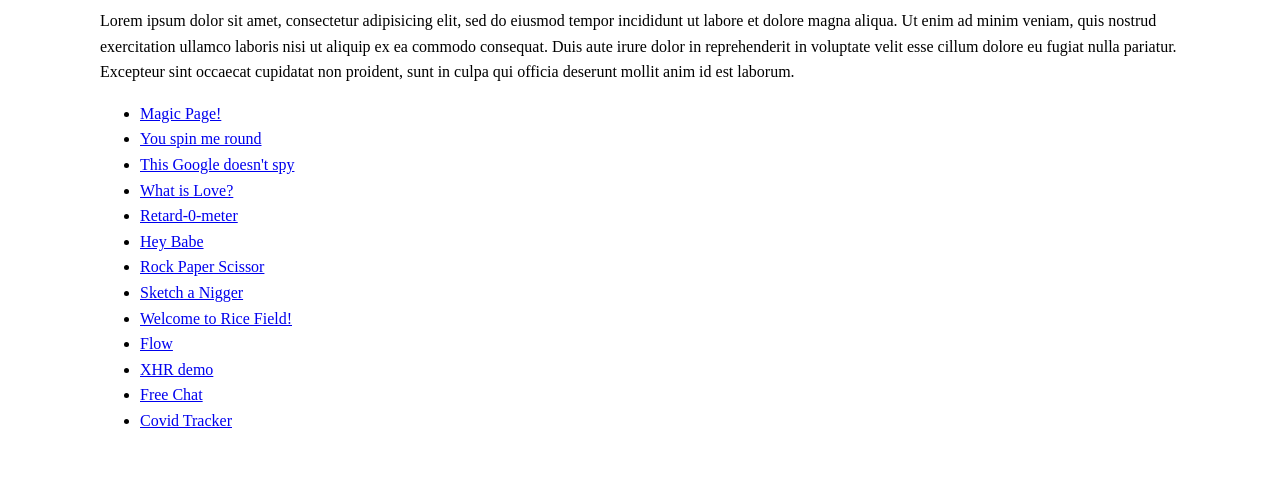
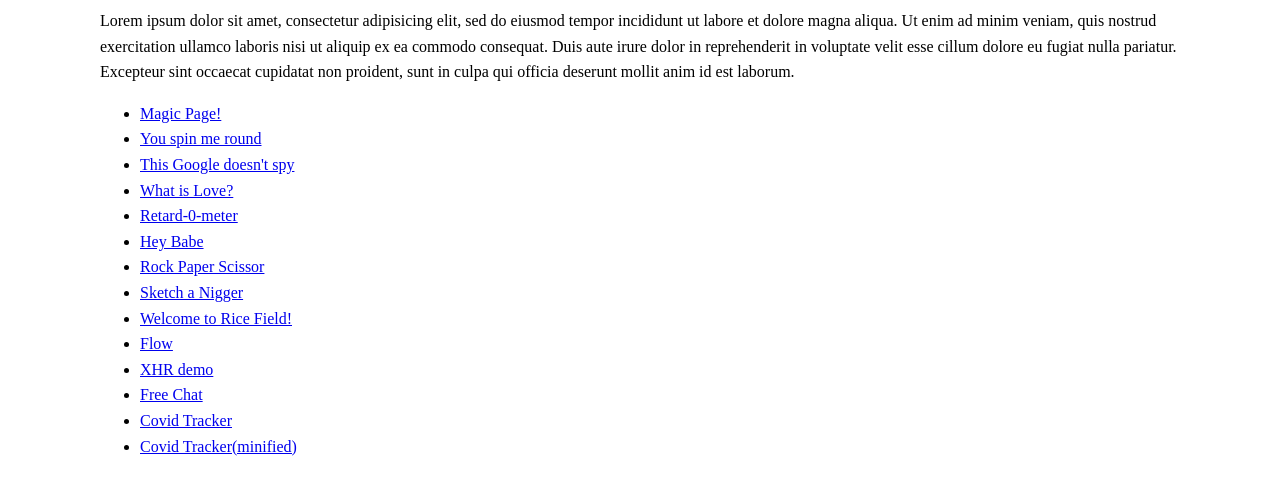
Before and after one commit to ayushrawat98/pranks, a plain HTML site: page index.html in a window 1280 px wide. Shown: the part 86-578 px from the top of the page. Drawn offline with Linux system fonts and the light colour scheme.

Commit message:
added minified covid tracker

```diff
--- a/index.html
+++ b/index.html
@@ -29,6 +29,7 @@
 			<li><a href="./pages/xhr.html">XHR demo</a></li>
 			<li><a href="./pages/anon.html">Free Chat</a></li>
 			<li><a href="./pages/covid.html">Covid Tracker</a></li>
+			<li><a href="./pages/mini.html">Covid Tracker(minified)</a></li>
 
 		</ul>
 
```
Also changed, not shown: pages/mini.html (added, +1 -0 lines), 1 other file.
